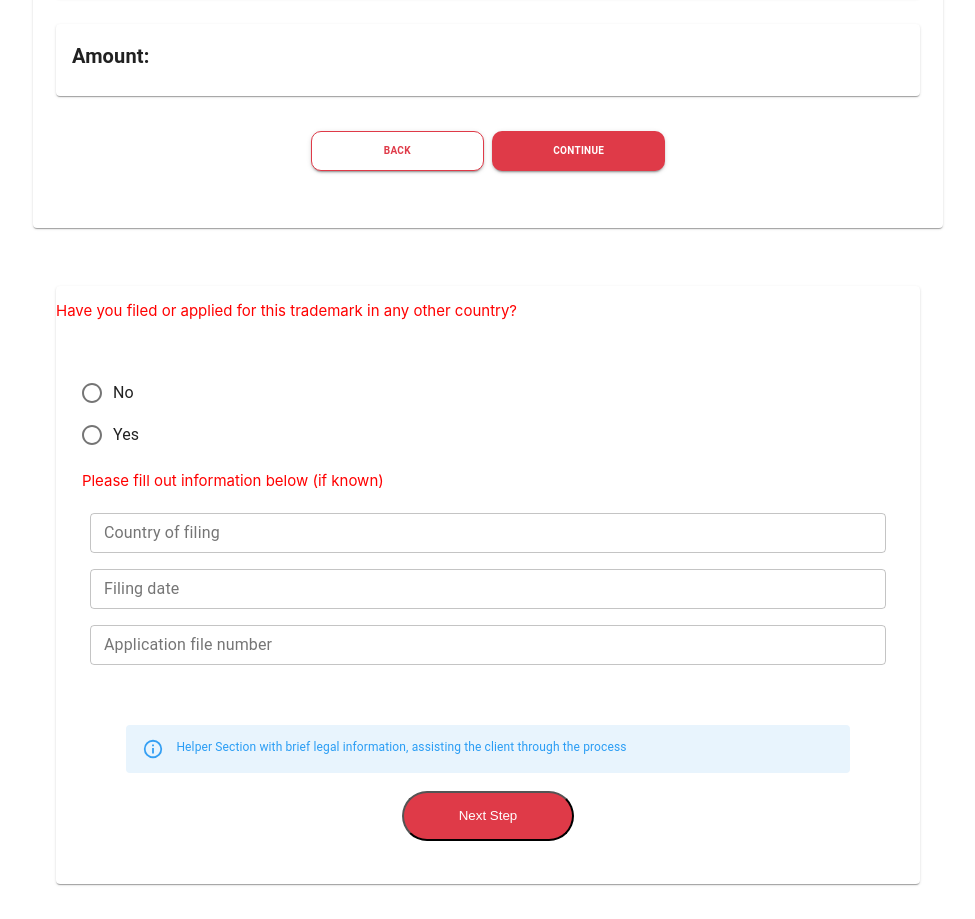
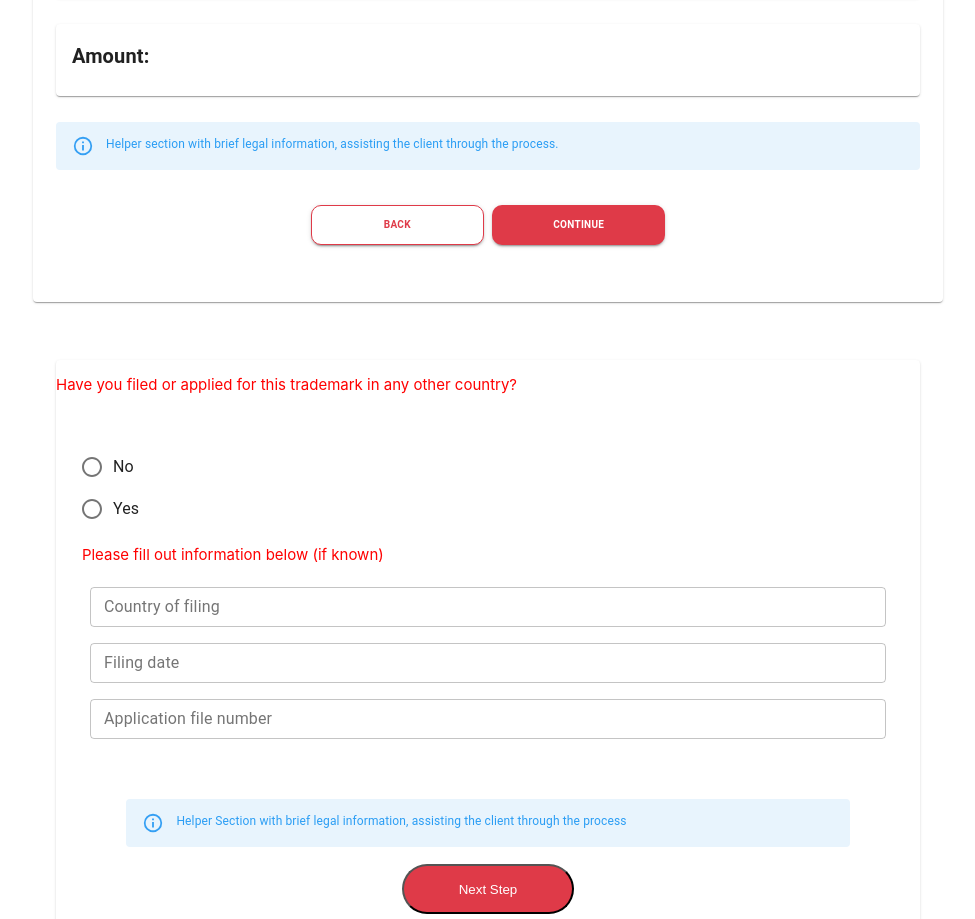
Before and after one commit to BCIT-SSD-2020-21/industry-project-checkmarks, a React (Create React App) app: page /application in a window 1280 px wide. Shown: the part 2420-3339 px from the top of the page, without its empty margins (152-1127 px from the left). Built offline with nearby package versions, Linux system fonts and the light colour scheme.

Commit message:
added alert

```diff
--- a/src/components/TrademarkApplicationPage/GoodsAndServices.js
+++ b/src/components/TrademarkApplicationPage/GoodsAndServices.js
@@ -1,5 +1,6 @@
 import React, { useState } from 'react';
 import MaterialTable from 'material-table';
+import Alert from '@material-ui/lab/Alert';
 import { makeStyles } from '@material-ui/core/styles';
 import {
     CardContent,
@@ -417,6 +418,10 @@ export default function GoodsAndServices() {
                             </Typography>
                         </CardContent>
                     </Card>
+                    <Alert severity="info" className={classes.alert}>
+                        Helper section with brief legal information, assisting
+                        the client through the process.
+                    </Alert>
                     <div className={classes.buttonContainer}>
                         <Button
                             type="submit"
@@ -534,4 +539,9 @@ const useStyles = makeStyles((theme) => ({
             fontSize: '8px',
         },
     },
+    alert: {
+        margin: '3% auto',
+        color: '#2a9df4',
+        fontSize: '12px',
+    },
 }));
```
